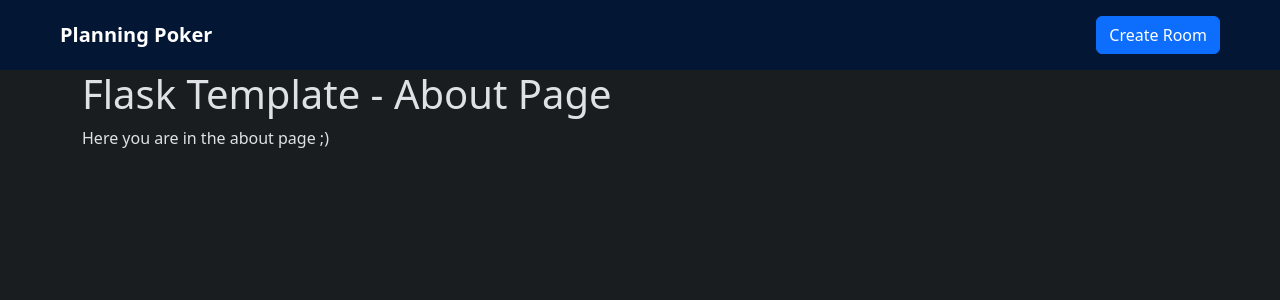
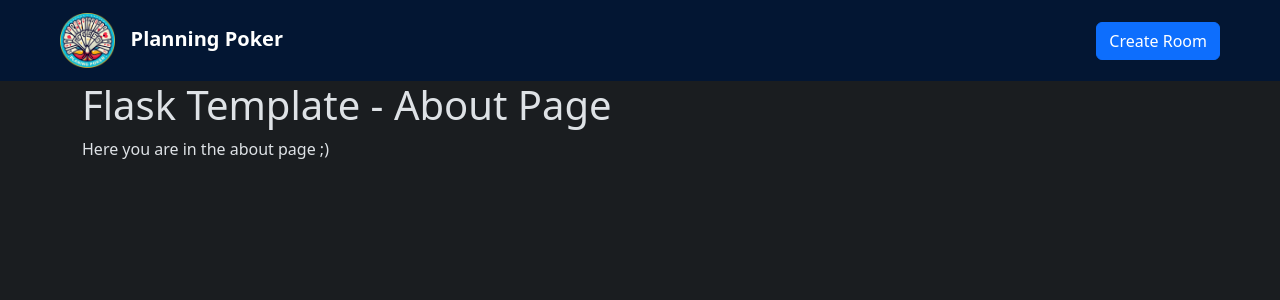
Before and after one commit to zraza-riis/planning-poker, a Flask app: page /about in a window 1280 px wide. Shown: the top 300 px of the page. Run offline with Flask 3, Linux system fonts and the light colour scheme; some libraries are stand-ins or nearby versions.

Commit message:
change icon

```diff
--- a/app/templates/base.html
+++ b/app/templates/base.html
@@ -13,7 +13,7 @@
     <meta property="og:title" content="Planning Poker" />
     <meta property="og:description" content="Estimate your tasks with precision and collaboration!" />
     <meta property="og:type" content="website" />
-    <link rel="shortcut icon" type="image/png" href="{{ url_for('static', filename='favicon.ico') }}" />
+    <link rel="shortcut icon" type="image/png" href="{{ url_for('static', filename='icon.png') }}" />
 
     <!--Style-->
     <link rel="stylesheet" type="text/css" href="{{ url_for('static', filename='style.css') }}">
@@ -26,7 +26,8 @@
 <body class="bg-dark-subtle" data-bs-theme="dark">
     <nav class="navbar navbar-expand-lg navbar-dark bg-primary-subtle">
         <div class="container-fluid">
-            <a class="navbar-brand ms-5" href="{{ url_for('main.index') }}" style="font-weight: 700;">Planning Poker</a>
+            <a class="navbar-brand ms-5" href="{{ url_for('main.index') }}" style="font-weight: 700;">
+                <img style="width: 55px;" src="{{ url_for('static', filename='icon.png') }}">&nbsp&nbsp&nbspPlanning Poker</a>
             <button class="navbar-toggler" type="button" data-bs-toggle="collapse" data-bs-target="#navbarText"
                 aria-controls="navbarText" aria-expanded="false" aria-label="Toggle navigation">
                 <span class="navbar-toggler-icon"></span>
```
Also changed, not shown: app/static/favicon.ico (deleted), app/static/icon.png.
